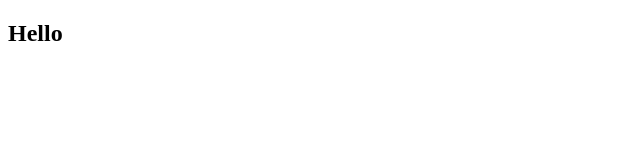
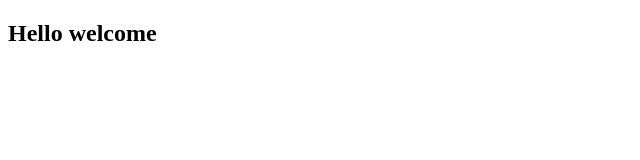
Before and after one commit to mahesh1177455/test, a plain HTML site: page index.html in a window 1280 px wide. Shown: the whole page, without its empty margins (0-640 px from the left). Drawn offline with Linux system fonts and the light colour scheme.

Commit message:
first commite2

```diff
--- a/index.html
+++ b/index.html
@@ -7,6 +7,6 @@
     <title>Document</title>
   </head>
   <body>
-    <h2>Hello</h2>
+    <h2>Hello welcome</h2>
   </body>
 </html>
```
